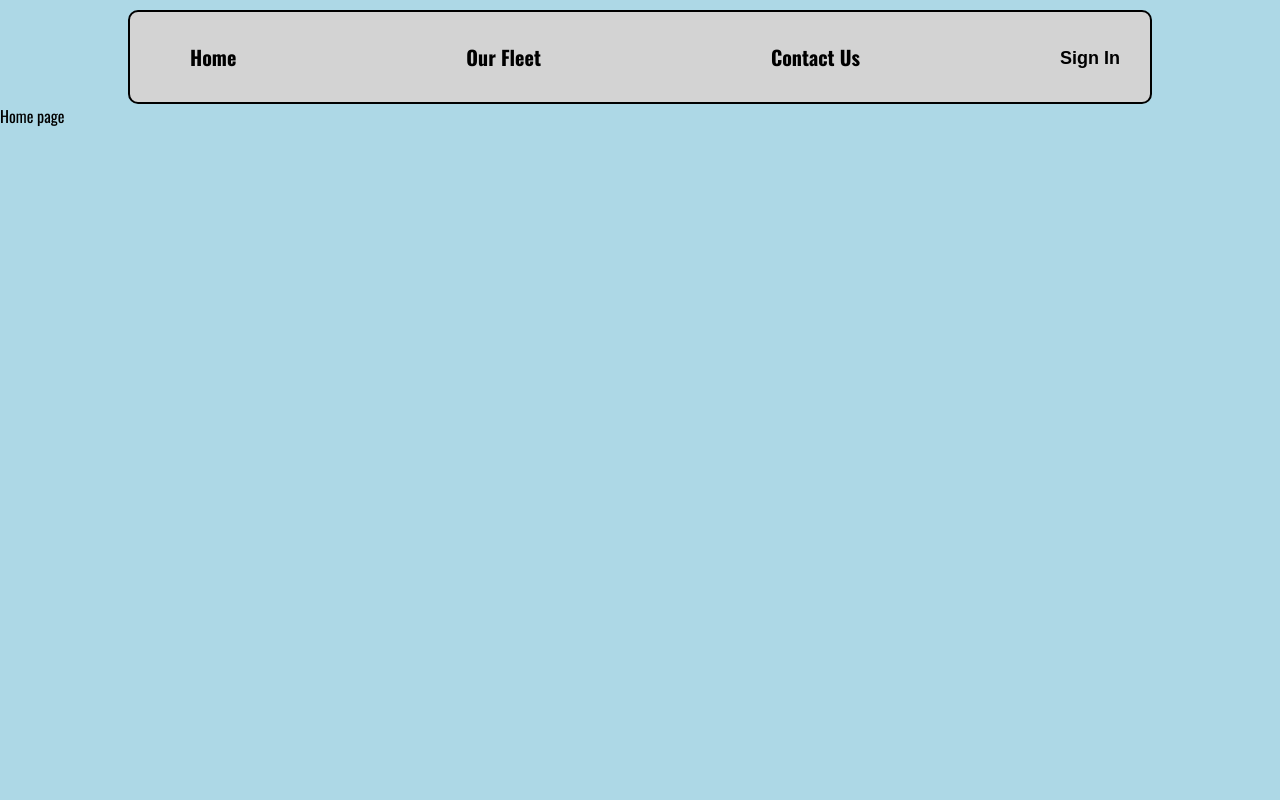
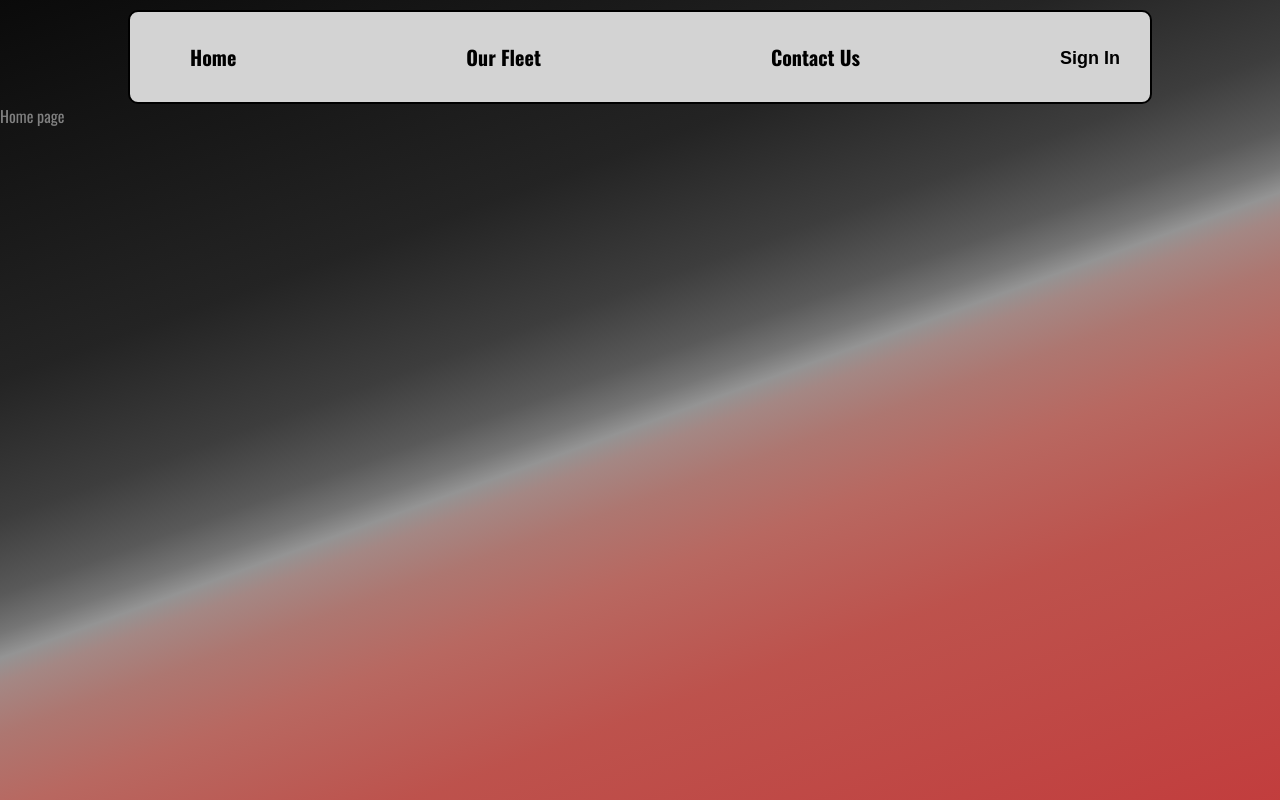
Before and after one commit to BDrury00/Elite-Performance-Rentals-MTL, a React (Create React App) app in the folder client/: page / in a window 1280 px wide. Built offline with nearby package versions, Linux system fonts and the light colour scheme; no server answers.

Commit message:
background changes

```diff
--- a/client/src/components/GlobalStyle.js
+++ b/client/src/components/GlobalStyle.js
@@ -7,9 +7,27 @@ const GlobalStyle = createGlobalStyle`
 }
 
 body {
-  background-color: lightblue;
+  color: grey;
   font-family: 'Oswald', sans-serif;
 
+}
+
+#root {
+  background-image: linear-gradient(
+  340deg,
+  hsl(0deg 52% 50%) 0%,
+  hsl(3deg 46% 52%) 25%,
+  hsl(5deg 38% 55%) 36%,
+  hsl(6deg 27% 56%) 42%,
+  hsl(6deg 15% 58%) 46%,
+  hsl(0deg 0% 58%) 48%,
+  hsl(344deg 0% 46%) 50%,
+  hsl(344deg 0% 35%) 53%,
+  hsl(344deg 0% 24%) 59%,
+  hsl(344deg 0% 14%) 70%,
+  hsl(0deg 0% 4%) 100%
+);
+min-height: 100vh;
 }
 
 `;
--- a/client/src/pages/Home.js
+++ b/client/src/pages/Home.js
@@ -1,5 +1,13 @@
+import styled from "styled-components";
+
 const Home = () => {
-  return <div>Home page</div>;
+  return (
+    <Wrapper>
+      <p>Home page</p>
+    </Wrapper>
+  );
 };
 
+const Wrapper = styled.div``;
+
 export default Home;
```
